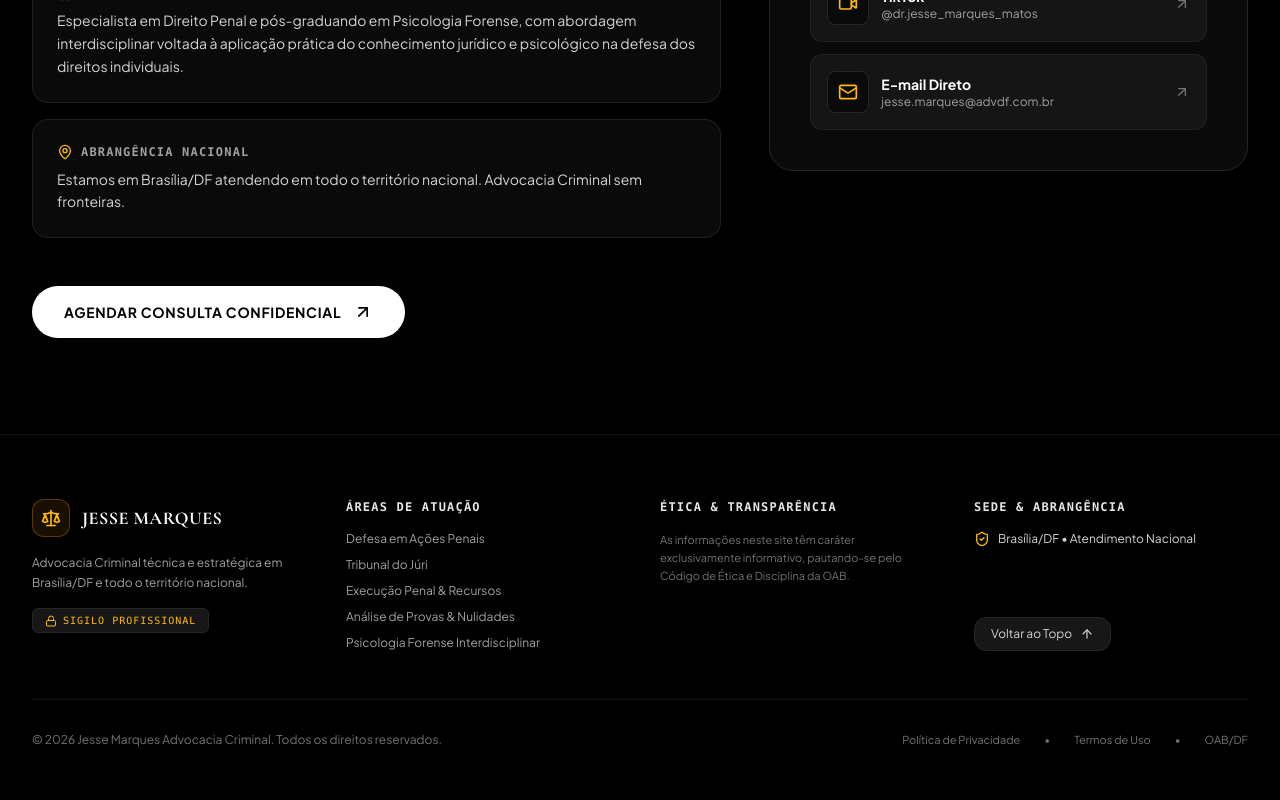
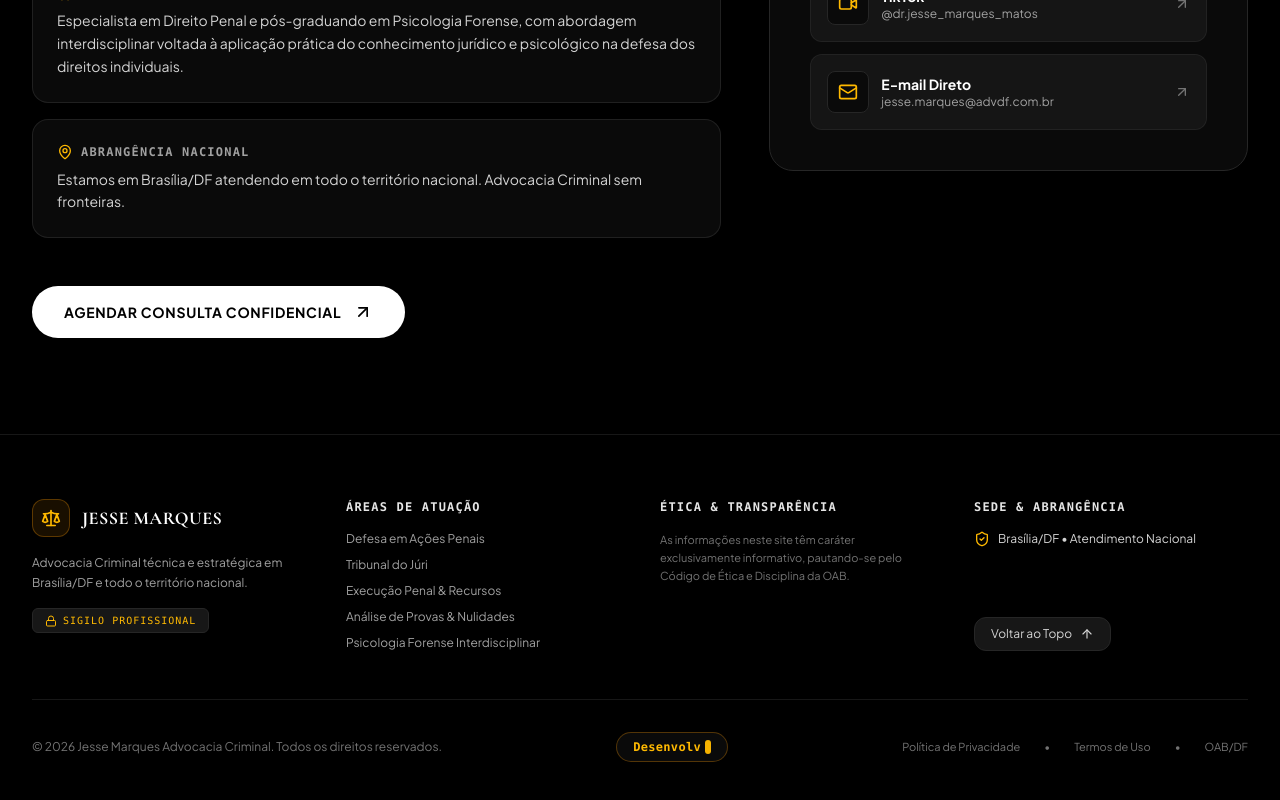
Before and after one commit to VeteranoSecurity/portfolio-adv.jesse, a React (Vite) app: page / in a window 1280 px wide. Shown: the part 1459-2259 px from the top of the page. Built offline with nearby package versions, Linux system fonts and the light colour scheme; a web font is replaced by a local one.

Commit message:
Colocando creditos no footer

```diff
--- a/src/components/Footer.tsx
+++ b/src/components/Footer.tsx
@@ -1,5 +1,42 @@
-import React from 'react';
+import React, { useState, useEffect } from 'react';
 import { Scale, ShieldCheck, Lock, ArrowUp } from 'lucide-react';
+
+const TypewriterText: React.FC = () => {
+  const fullText = "Desenvolvido por TrilhaRede";
+  const [displayedText, setDisplayedText] = useState("");
+  const [isDeleting, setIsDeleting] = useState(false);
+
+  useEffect(() => {
+    let timer: ReturnType<typeof setTimeout>;
+
+    if (!isDeleting && displayedText.length < fullText.length) {
+      timer = setTimeout(() => {
+        setDisplayedText(fullText.slice(0, displayedText.length + 1));
+      }, 100);
+    } else if (!isDeleting && displayedText.length === fullText.length) {
+      timer = setTimeout(() => {
+        setIsDeleting(true);
+      }, 2200);
+    } else if (isDeleting && displayedText.length > 0) {
+      timer = setTimeout(() => {
+        setDisplayedText(fullText.slice(0, displayedText.length - 1));
+      }, 50);
+    } else if (isDeleting && displayedText.length === 0) {
+      timer = setTimeout(() => {
+        setIsDeleting(false);
+      }, 500);
+    }
+
+    return () => clearTimeout(timer);
+  }, [displayedText, isDeleting, fullText]);
+
+  return (
+    <span className="font-mono text-xs font-semibold text-amber-400 group-hover:text-amber-300 inline-flex items-center tracking-wide transition-colors">
+      <span>{displayedText}</span>
+      <span className="w-1.5 h-3.5 bg-amber-400 group-hover:bg-amber-300 ml-1 animate-pulse inline-block rounded-sm transition-colors" />
+    </span>
+  );
+};
 
 export const Footer: React.FC = () => {
   const scrollToTop = () => {
@@ -87,10 +124,22 @@ export const Footer: React.FC = () => {
         </div>
 
         {/* Bottom Bar */}
-        <div className="pt-8 border-t border-neutral-900 flex flex-col sm:flex-row items-center justify-between text-xs text-neutral-500 gap-4">
+        <div className="pt-8 border-t border-neutral-900 flex flex-col md:flex-row items-center justify-between text-xs text-neutral-500 gap-4">
           <div>
             © {new Date().getFullYear()} Jesse Marques Advocacia Criminal. Todos os direitos reservados.
           </div>
+
+          {/* Clickable Animated Typewriter Credits -> WhatsApp TrilhaRede */}
+          <a
+            href="https://wa.me/5561982573590?text=Ol%C3%A1%2C%20gostaria%20de%20fazer%20um%20or%C3%A7amento%20de%20um%20site"
+            target="_blank"
+            rel="noopener noreferrer"
+            className="py-1.5 px-4 rounded-full bg-neutral-950 border border-amber-500/30 hover:border-amber-400 hover:bg-neutral-900 flex items-center justify-center shadow-md transition-all duration-300 group cursor-pointer"
+            title="Solicitar orçamento com a TrilhaRede via WhatsApp"
+          >
+            <TypewriterText />
+          </a>
+
           <div className="flex items-center gap-6 text-[11px]">
             <a href="#insight" onClick={(e) => handleSectionScroll(e, 'insight')} className="hover:text-neutral-400">Política de Privacidade</a>
             <span>•</span>
```
